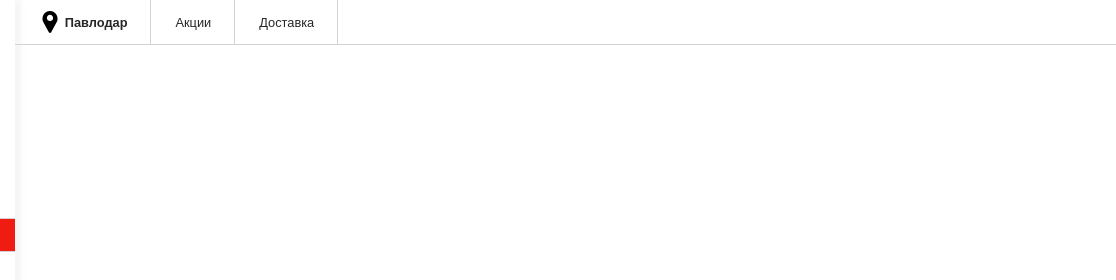
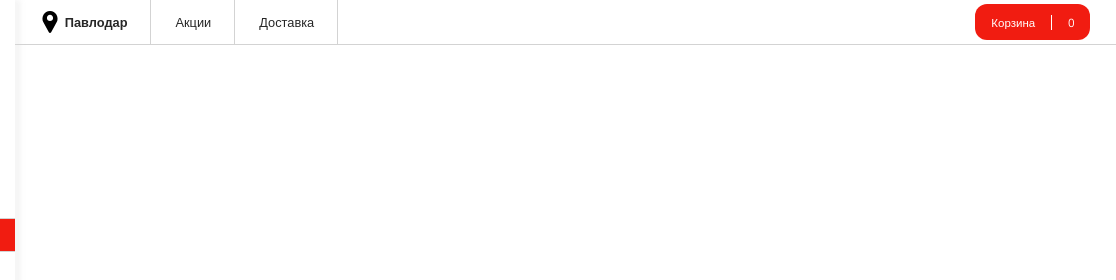
Before and after one commit to bakhtiyarrem/react-pizza-markup-, a website: page #src/index.html in a window 1280 px wide. Shown: the top 280 px of the page, 164-1280 px from the left. Drawn offline with nearby package versions, Linux system fonts and the light colour scheme; files that its build step writes are made by us from their sources.

Commit message:
add basket

```diff
--- a/#src/index.html
+++ b/#src/index.html
@@ -78,12 +78,15 @@
                     </li>
                 </ul>
 
-                <!-- <div class="basket">
+                <div class="basket-wrapper">
                     <a href="#">
-                        <span>Корзина</span>
-                        <span class="basket__count">0</span>
+                        <div class="basket">
+                            <div class="basket__title">Корзина</div>
+                            <div class="basket__count">0</div>
+
+                        </div>
                     </a>
-                </div> -->
+                </div>
             </nav>
         </header>
 
--- a/#src/scss/components/_header.scss
+++ b/#src/scss/components/_header.scss
@@ -1,13 +1,16 @@
 header{
     border-bottom: 1px solid $border-color;
     background-color: #fff;
-}
-header, .menu, .menu__item, .menu__wrapper{
     height: 100%;
 }
-.menu__item, .menu__item.city a, .menu__wrapper{
+.menu, .menu__item, .menu__item.city a, .menu__wrapper,
+.basket-wrapper{
     display: flex;
     align-items: center;
+    height: 100%;
+}
+.menu{
+    justify-content: space-between;
 }
 .menu__item{
     font-size: 1vw;
@@ -38,3 +41,28 @@ header, .menu, .menu__item, .menu__wrapper{
     float: left;
     margin-right: 0.3vw;
 }
+.basket-wrapper{
+    margin-right: 2vw;
+    a{
+        height: 80%;
+        width: 9vw;
+    }
+}
+.basket{
+    display: flex;
+    align-items: center;
+    color: #fff;
+    height: 100%;
+    border-radius: 12px;
+    background-color: $main-color;
+    font-size: 0.9vw;
+    position: relative;
+    text-align: center;
+}
+.basket__title{
+    flex: 2;
+}
+.basket__count{
+    flex: 1;
+    border-left: 1px solid #fff;
+}
```
Also changed, not shown: dist/css/index.css, dist/css/index.min.css, dist/img/icons/pin.svg, dist/img/pizza.svg (deleted), dist/index.html.
